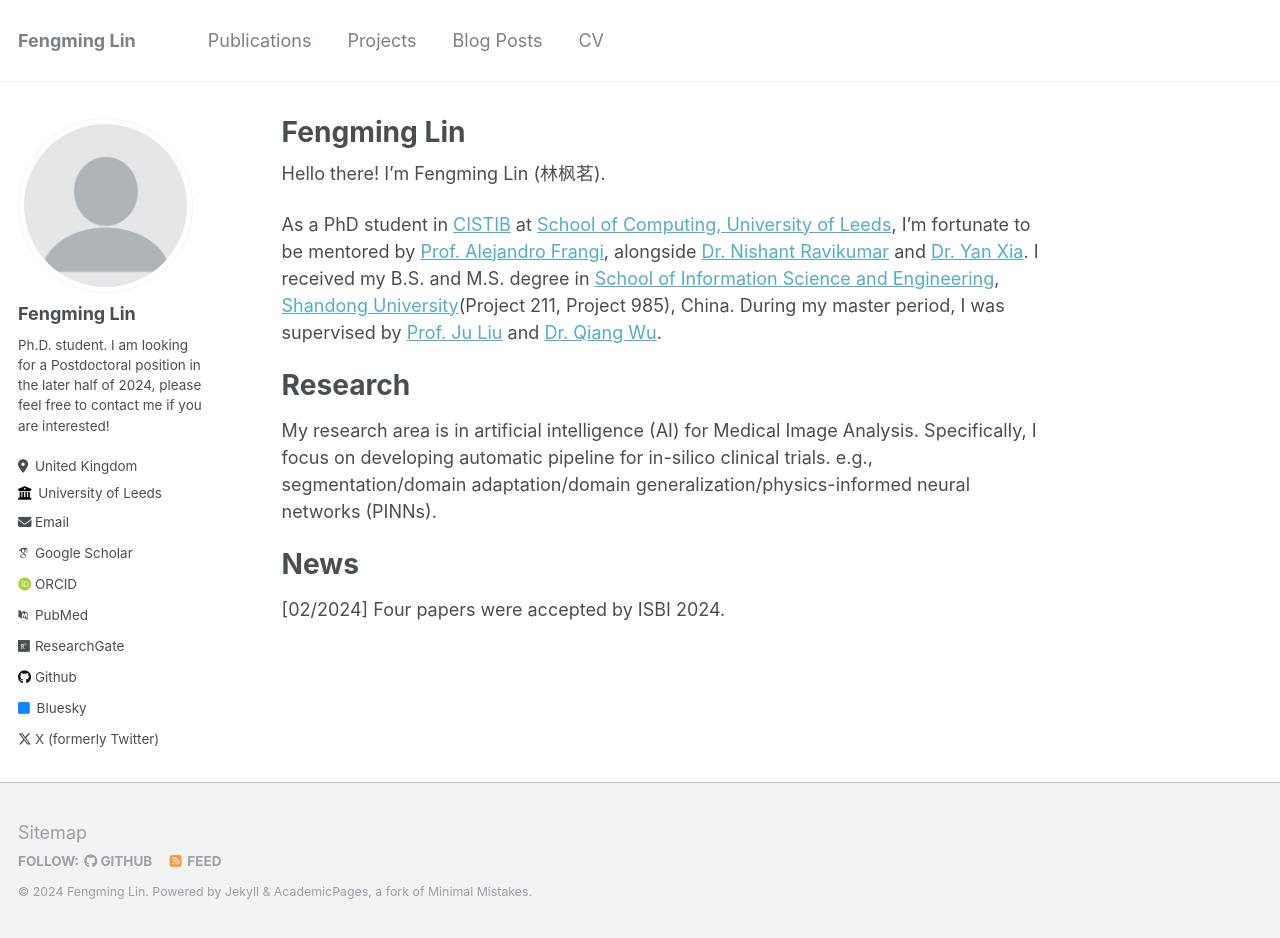
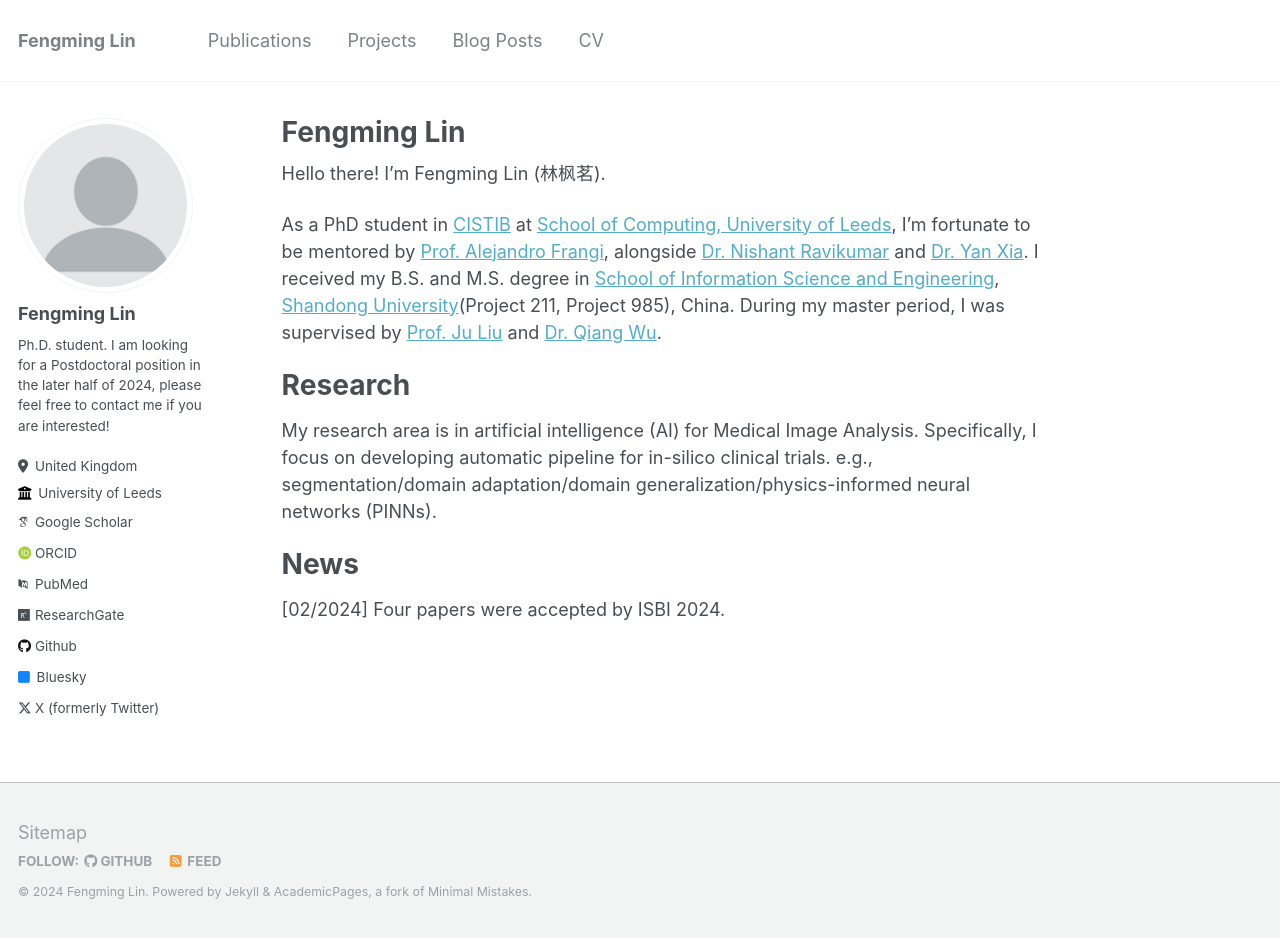
Before and after one commit to fmlinks/fmlinks.github.io, a Jekyll site: the page built from _pages/about.md, in a window 1280 px wide and 938 px high. Built offline with Jekyll 4.4.1, drawn with Linux system fonts in a browser that asks for light colours; some web fonts are replaced.

Commit message:
Update _config.yml

```diff
--- a/_config.yml
+++ b/_config.yml
@@ -29,7 +29,7 @@
   location         : "United Kingdom"
   employer         : "University of Leeds"
   uri              : # URL
-  email            : "sdulinfm@gmail.com"
+  sdulinfm@gmail.com            : "sdulinfm@gmail.com"
 
   # Academic websites
   arxiv            : # URL - Update with the correct link to your profile
```
